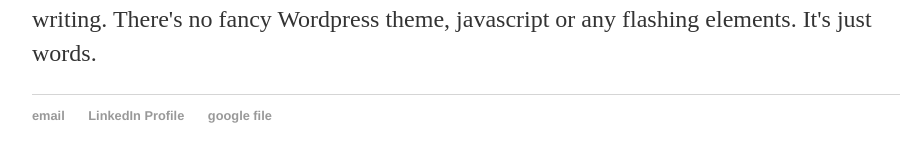
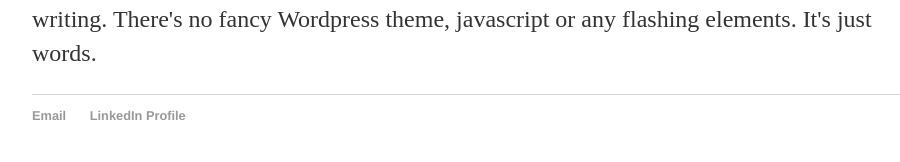
Before and after one commit to shankhasarker/shankhasarker.github.io, a Jekyll site: the page built from index.html, in a window 1280 px wide. Shown: the part 228-390 px from the top of the page, without its empty margins (160-1060 px from the left). Built offline with Jekyll 4.4.1, drawn with Linux system fonts in a browser that asks for light colours.

Commit message:
Update default.html

```diff
--- a/_layouts/default.html
+++ b/_layouts/default.html
@@ -20,9 +20,8 @@
 			</div><!-- /.container -->
 			<footer>
 	    		<ul>
-	        		<li><a href="mailto:shankha.s@gmail.com">email</a></li>
+	        		<li><a href="mailto:shankha.s@gmail.com">Email</a></li>
 				<li><a href="https://www.linkedin.com/in/shankha-sarker-40b21042/">LinkedIn Profile</a></li>
-				<li><a href="https://drive.google.com/file/d/0B98PE668Zne2NUtkTkw0dWhzZzQ/view?usp=sharing">google file</a><li>
 				</ul>
 			</footer>
 		</body>
```
